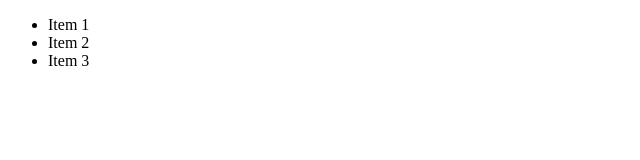
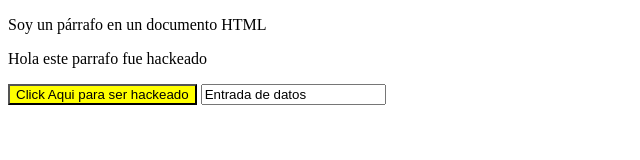
Before and after one commit to javiergp23/exercises_js, a plain HTML site: page index.html in a window 1280 px wide. Shown: the whole page, without its empty margins (0-640 px from the left). Drawn offline with Linux system fonts and the light colour scheme.

Commit message:
probando atributos

```diff
--- /dev/null
+++ b/DOM/cambiarDom/script.js
@@ -0,0 +1,8 @@
+document.getElementById('textoSaludo').innerHTML = "Hola este parrafo fue hackeado";
+
+document.getElementById('entradaUno').value = "Click Aqui para ser hackeado";
+
+document.getElementById('entradaUno').type = 'button';
+
+document.getElementById('entradaUno').setAttribute("style", "background-color: yellow");
+document.getElementById('entradaUno').setAttribute(onclick, "alert('Hola este parrafo fue hackeado')");
--- a/DOM/selectores/script.js
+++ b/DOM/selectores/script.js
@@ -0,0 +1,10 @@
+let idContenedor = document.getElementById("contenedor");
+console.log(idContenedor);
+
+let elementoUl = document.getElementsByTagName("ul");
+console.log(elementoUl)
+
+let menuClase = document.getElementsByClassName("menu");
+console.log(menuClase)
+
+let items = document.querySelectorAll('.item');
--- a/index.html
+++ b/index.html
@@ -9,16 +9,30 @@
 
 <body>
 
-    <div id="contenedor">
+    <!-- <div id="contenedor">
         <div class="menu">
             <ul>
                 <li class="item">Item 1</li>
                 <li class="item">Item 2</li>
                 <li class="item">Item 3</li>
             </ul>
+        </div> -->
+    <!-- </div>
+
+     -->
+
+    <body>
+        <div id="contenedor">
+            <div class="menu">
+                <p id="texto">Soy un párrafo en un
+                    documento HTML</p>
+                <p id="textoSaludo">Soy un párrafo en
+                    un documento HTML</p>
+                <input value="Correo Electrónico" id="entradaUno" type="email" />
+                <input value="Entrada de datos" id="entradaDos" type="email" />
+            </div>
         </div>
-    </div>
-    <script src="./DOM/selectores/script.js"></script>
-</body>
+        <script src="./DOM/cambiarDom/script.js"></script>
+    </body>
 
 </html>
```
